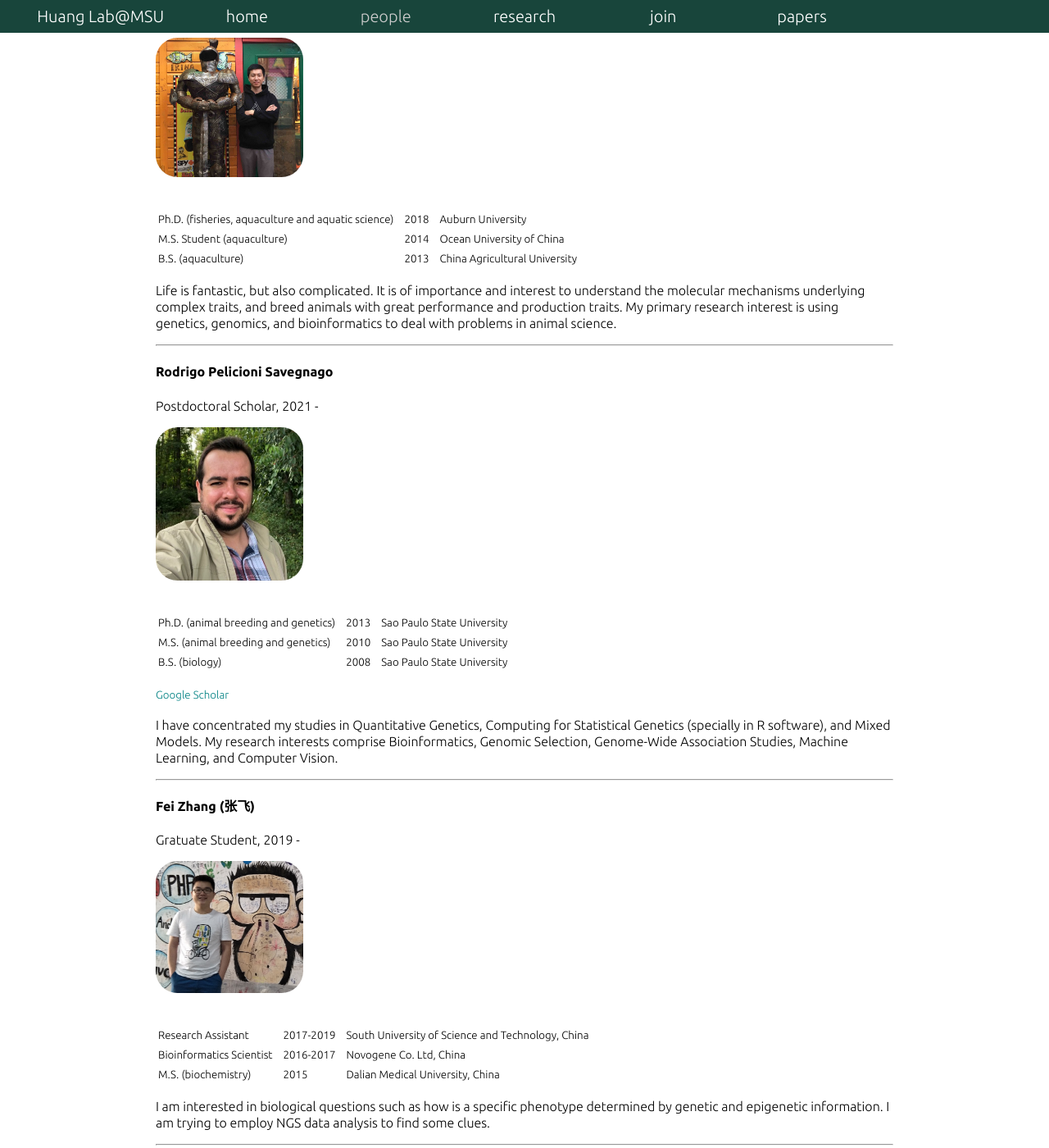
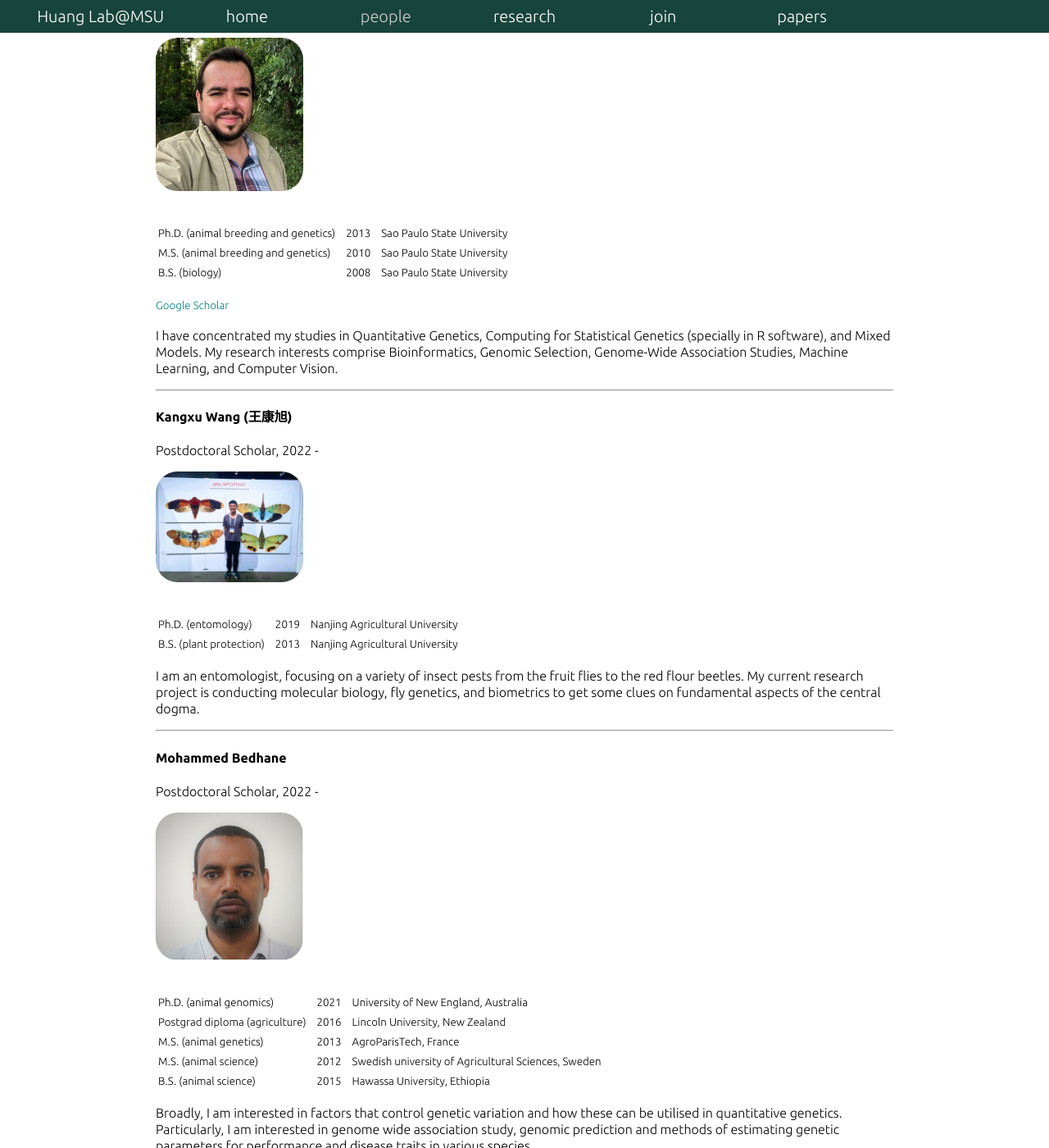
Before and after one commit to qgg-lab/qgg-lab.github.io, a Jekyll site: the page built from _pages/people.md, in a window 1280 px wide and 1400 px high, scrolled down 1079 px. Shown: the whole window at 82% size. Built offline with Jekyll 4.4.1, drawn with Linux system fonts in a browser that asks for light colours; some web fonts are replaced; some of the changed text lies outside the part shown.

Commit message:
feb 2022 update

```diff
--- a/_pages/people.md
+++ b/_pages/people.md
@@ -37,21 +37,6 @@ I have been a lab manager at MSU since 1997. In addition to the Huang Lab, I am
 
 -----
 
-#### Suxu Tan (谭苏旭)
-Postdoctoral Scholar, 2019 -
-
-<img src="files/SuxuTan.jpg" style="border-radius: 20pt; width: 20%; max-width: 200px; min-width: 120px; display: block; margin-right: 20px;" >
-
-| | | |
-|-|-|-|
-|<small>Ph.D. (fisheries, aquaculture and aquatic science)</small> | <small>2018</small> | <small>Auburn University</small> |
-|<small>M.S. Student (aquaculture)</small> | <small>2014</small> | <small>Ocean University of China</small> |
-|<small>B.S. (aquaculture)</small> | <small>2013</small> | <small>China Agricultural University</small> |
-
-Life is fantastic, but also complicated. It is of importance and interest to understand the molecular mechanisms underlying complex traits, and breed animals with great performance and production traits. My primary research interest is using genetics, genomics, and bioinformatics to deal with problems in animal science.
-
------
-
 #### Rodrigo Pelicioni Savegnago
 Postdoctoral Scholar, 2021 -
 
@@ -66,6 +51,36 @@ Postdoctoral Scholar, 2021 -
 <small><a href="https://scholar.google.com/citations?user=N4yNpMoAAAAJ&hl=en" target="_blank">Google Scholar</a></small>
 
 I have concentrated my studies in Quantitative Genetics, Computing for Statistical Genetics (specially in R software), and Mixed Models. My research interests comprise Bioinformatics, Genomic Selection, Genome-Wide Association Studies, Machine Learning, and Computer Vision.
+
+-----
+#### Kangxu Wang (王康旭)
+Postdoctoral Scholar, 2022 -
+
+<img src="files/KangxuWang.jpg" style="border-radius: 20pt; width: 20%; max-width: 200px; min-width: 120px; display: block; margin-right: 20px;" >
+
+| | | |
+|-|-|-|
+|<small>Ph.D. (entomology)</small> | <small>2019</small> | <small>Nanjing Agricultural University</small> |
+|<small>B.S. (plant protection)</small> | <small>2013</small> | <small>Nanjing Agricultural University</small> |
+
+I am an entomologist, focusing on a variety of insect pests from the fruit flies to the red flour beetles. My current research project is conducting molecular biology, fly genetics, and biometrics to get some clues on fundamental aspects of the central dogma.
+
+-----
+#### Mohammed Bedhane
+Postdoctoral Scholar, 2022 -
+
+<img src="files/MohammedBedhane.jpg" style="border-radius: 20pt; width: 20%; max-width: 200px; min-width: 120px; display: block; margin-right: 20px;" >
+
+| | | |
+|-|-|-|
+|<small>Ph.D. (animal genomics)</small> | <small>2021</small> | <small>University of New England, Australia</small> |
+|<small>Postgrad diploma (agriculture)</small> | <small>2016</small> | <small>Lincoln University, New Zealand</small> |
+|<small>M.S. (animal genetics)</small> | <small>2013</small> | <small>AgroParisTech, France</small> |
+|<small>M.S. (animal science)</small> | <small>2012</small> | <small>Swedish university of Agricultural Sciences, Sweden</small> |
+|<small>B.S. (animal science)</small> | <small>2015</small> | <small>Hawassa University, Ethiopia</small> |
+
+
+Broadly, I am interested in factors that control genetic variation and how these can be utilised in quantitative genetics. Particularly, I am interested in genome wide association study, genomic prediction and methods of estimating genetic parameters for performance and disease traits in various species.
 
 -----
 
@@ -94,11 +109,19 @@ Graduate Student, 2021 -
 I am an Animal Scientist that is passionate about the concept of “One Health”. I hope to contribute to the optimization of livestock health through the implementation of bioinformatics and a comprehensive understanding of genetics. I am interested in Antimicrobial Resistance (AMR) Genes and the implications they have on the collective health of both people and animals.
 
 -----
+#### Haylee Emard
+Undergraduate Student, 2022 -
+
+<img src="files/HayleeEmard.jpg" style="border-radius: 20pt; width: 20%; max-width: 200px; min-width: 120px; display: block; margin-right: 20px;" >
+
+I am an Undergraduate Animal Science major in my fourth year at Michigan State. I am developing an interest in genetic improvement in the animal industry. This is my first experience in research, and I’m excited to see what this time will bring!
+
 
 ## Alumni
 
 | Name <img width=60/> | Role | Tenure <img width=50/> | Present |
 |----|----|----|----|
+| Suxu Tan | Postdoctoral Scholar | 2019-2021 | |
 | Jinding Liu | Visiting Scholar | 2019-2021 | Associate Professor, Nanjing Agricultural University, China |
 | Jianping Quan | Visiting Student | 2019-2020 | |
 | Danyue Kang | Undergraduate Student | 2018-2020 | VetMed Student, Ohio State University |
```
Also changed, not shown: news/_posts/2022-02-02-new-people-2022.md (added, +10 -0 lines), files/HayleeEmard.jpg (added), files/KangxuWang.jpg (added), files/MohammedBedhane.jpg (added).
